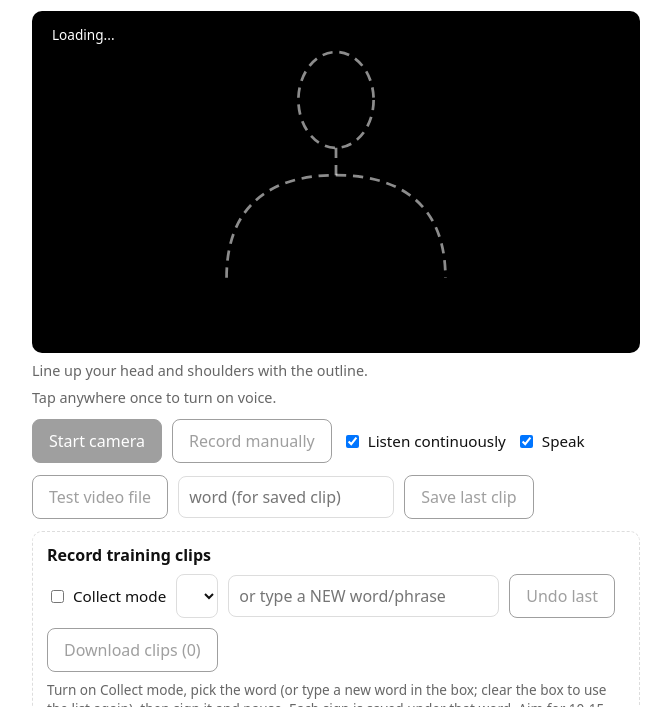
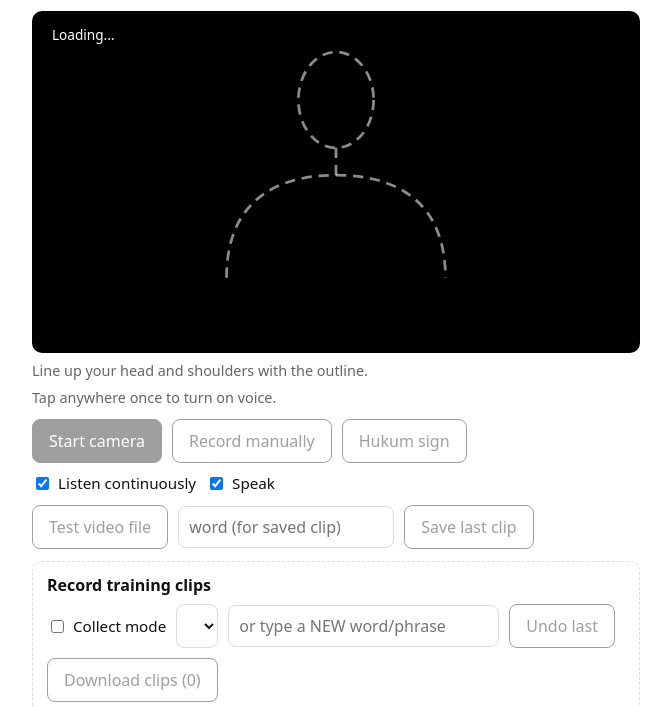
Before and after one commit to SanjaySiva-2437/isl-translator, a plain HTML site: page app/index.html in a window 1280 px wide. Shown: the part 84-791 px from the top of the page, without its empty margins (304-975 px from the left). Drawn offline with Linux system fonts and the light colour scheme.

Commit message:
Update index.html

```diff
--- a/app/index.html
+++ b/app/index.html
@@ -43,6 +43,7 @@
   <div class="controls">
     <button id="btnCam" disabled>Start camera</button>
     <button id="btnRec" class="alt" disabled>Record manually</button>
+    <button id="btnHukum" class="alt" disabled>Hukum sign</button>
     <label><input type="checkbox" id="auto" checked> Listen continuously</label>
     <label><input type="checkbox" id="speak" checked> Speak</label>
   </div>
```
